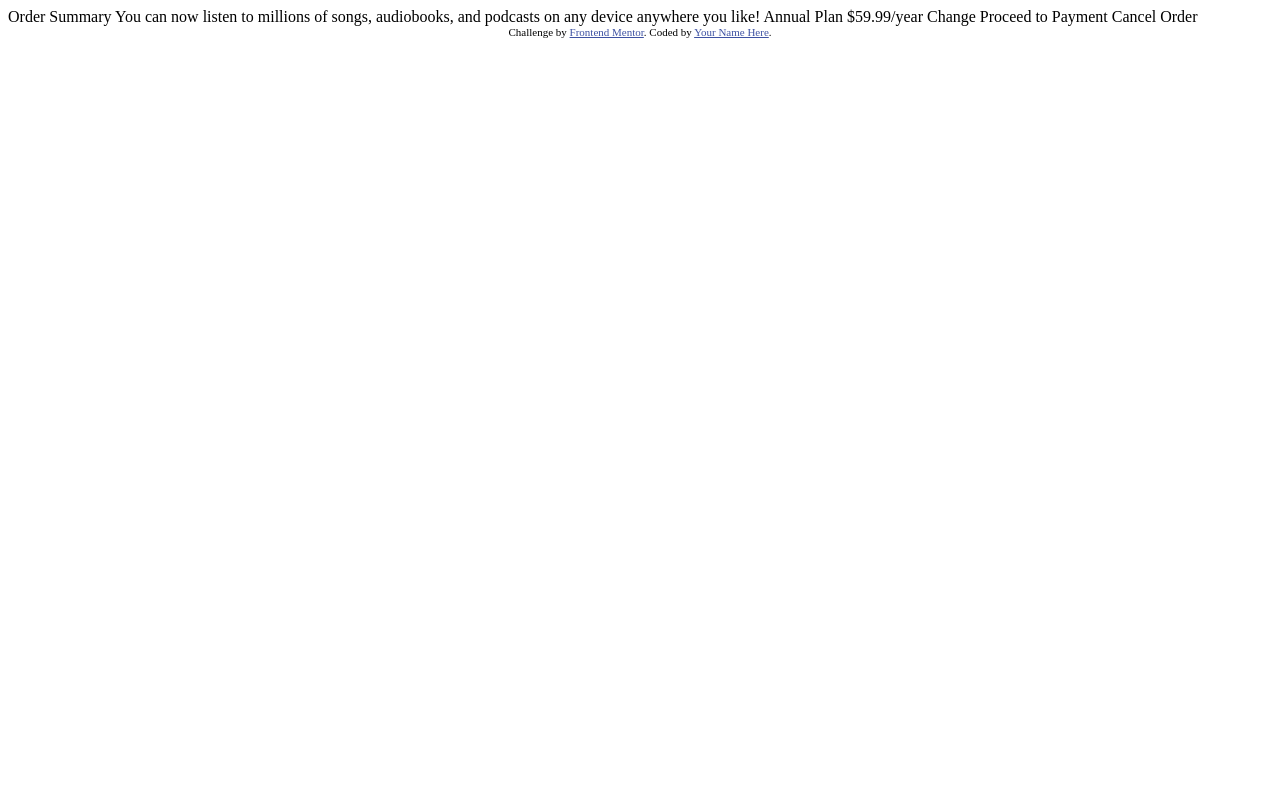
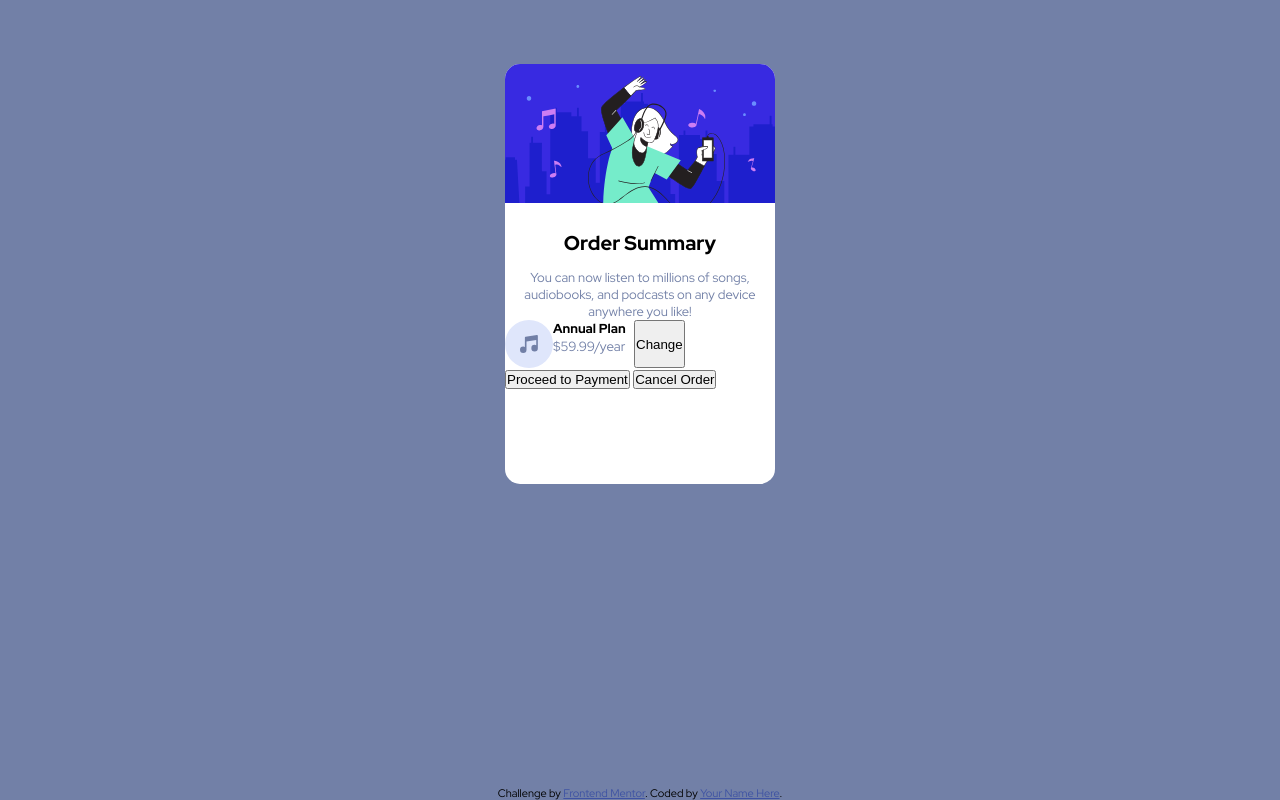
Before and after one commit to yousef394/frontend-challenges, a plain HTML site: page Day3/index.html in a window 1280 px wide. Drawn offline with Linux system fonts and the light colour scheme.

Commit message:
The Stracture of the card

```diff
--- a/Day3/index.html
+++ b/Day3/index.html
@@ -1,37 +1,122 @@
-<!DOCTYPE html>
+<!doctype html>
 <html lang="en">
   <head>
-  <meta charset="UTF-8">
-  <meta name="viewport" content="width=device-width, initial-scale=1.0"> <!-- displays site properly based on user's device -->
+    <meta charset="UTF-8" />
+    <meta name="viewport" content="width=device-width, initial-scale=1.0" />
+    <!-- displays site properly based on user's device -->
 
-  <link rel="icon" type="image/png" sizes="32x32" href="./images/favicon-32x32.png">
-
+    <link
+      rel="icon"
+      type="image/png"
+      sizes="32x32"
+      href="./images/favicon-32x32.png"
+    />
+    <link rel="preconnect" href="https://fonts.googleapis.com" />
+    <link rel="preconnect" href="https://fonts.gstatic.com" crossorigin />
+    <link
+      href="https://fonts.googleapis.com/css2?family=Red+Hat+Display:ital,wght@0,300..900;1,300..900&display=swap"
+      rel="stylesheet"
+    />
     <title>Frontend Mentor | Order summary card</title>
 
     <!-- Feel free to remove these styles or customise in your own stylesheet 👍 -->
     <style>
-    .attribution { font-size: 11px; text-align: center; }
-    .attribution a { color: hsl(228, 45%, 44%); }
+      * {
+        padding: 0;
+        margin: 0;
+      }
+      .attribution {
+        font-size: 11px;
+        text-align: center;
+      }
+      .attribution a {
+        color: hsl(228, 45%, 44%);
+      }
+      html {
+        background-color: hsl(224, 23%, 55%);
+      }
+      body {
+        height: 100vh;
+        display: flex;
+        flex-direction: column;
+        align-items: center;
+        justify-content: space-between;
+        font-family: "Red Hat Display";
+      }
+      .card {
+        width: 270px;
+        min-height: 420px;
+        background-color: white;
+        margin: 5%;
+        border-radius: 15px;
+      }
+      .pic {
+        width: 100%;
+        height: 33%;
+        background-image: url(/images/illustration-hero.svg);
+        background-size: cover;
+        border-top-left-radius: 15px;
+        border-top-right-radius: 15px;
+      }
+      h1 {
+        font-size: 20px;
+        text-align: center;
+        margin: 5%;
+        font-weight: 800;
+        margin-top: 10%;
+      }
+      .first-p {
+        text-align: center;
+        font-size: 13px;
+        color: hsl(224, 23%, 55%);
+      }
+      .count {
+        width:;
+        display: flex;
+      }
+      h2 {
+        font-size: 13px;
+        font-weight: 800;
+        color: black;
+      }
+      .second-p {
+        color: hsl(224, 23%, 55%);
+        font-size: smaller;
+      }
+      .sec-count {
+        width: 30%;
+        height: 30px;
+        display: flex;
+        flex-direction: column;
+        justify-items: space-around;
+      }
     </style>
   </head>
   <body>
-
-  Order Summary
-
+    <div class="card">
+      <div class="pic"></div>
+      <h1>Order Summary</h1>
+      <p class="first-p">
         You can now listen to millions of songs, audiobooks, and podcasts on any
         device anywhere you like!
-
-  Annual Plan
-  $59.99/year
-
-  Change
-
-  Proceed to Payment
-  Cancel Order
+      </p>
+      <div class="count">
+        <img src="/images/icon-music.svg" alt="music icon" />
+        <div class="sec-count">
+          <h2>Annual Plan</h2>
+          <p class="second-p">$59.99/year</p>
+        </div>
+        <button>Change</button>
+      </div>
+      <button>Proceed to Payment</button>
+      <button>Cancel Order</button>
+    </div>
 
     <div class="attribution">
-    Challenge by <a href="https://www.frontendmentor.io?ref=challenge" target="_blank">Frontend Mentor</a>.
-    Coded by <a href="#">Your Name Here</a>.
+      Challenge by
+      <a href="https://www.frontendmentor.io?ref=challenge" target="_blank"
+        >Frontend Mentor</a
+      >. Coded by <a href="#">Your Name Here</a>.
     </div>
   </body>
 </html>
```
Lines whose indentation alone changed are shown as unchanged.
